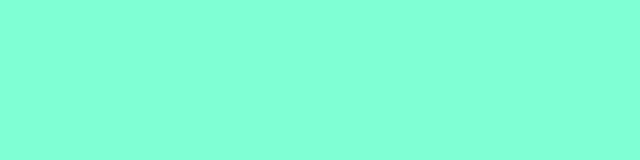
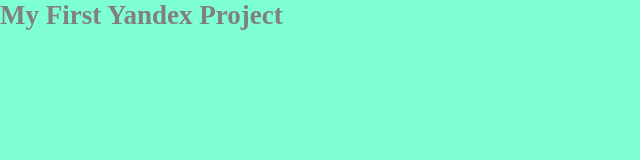
Before and after one commit to z-hit/first-project, a plain HTML site: page index.html in a window 1280 px wide. Shown: the whole page, without its empty margins (0-640 px from the left). Drawn offline with Linux system fonts and the light colour scheme.

Commit message:
added title

```diff
--- a/index.html
+++ b/index.html
@@ -16,7 +16,9 @@
         <!--[if lt IE 7]>
             <p class="browsehappy">You are using an <strong>outdated</strong> browser. Please <a href="#">upgrade your browser</a> to improve your experience.</p>
         <![endif]-->
-
+        <div>
+            <h1 class="title">My First Yandex Project</h1>
+        </div>
         <script src="" async defer></script>
     </body>
 </html>
--- a/style.css
+++ b/style.css
@@ -5,3 +5,8 @@
 body {
     background-color: aquamarine;
 }
+
+.title {
+    font-size: 27px;
+    color: gray;
+}
```
